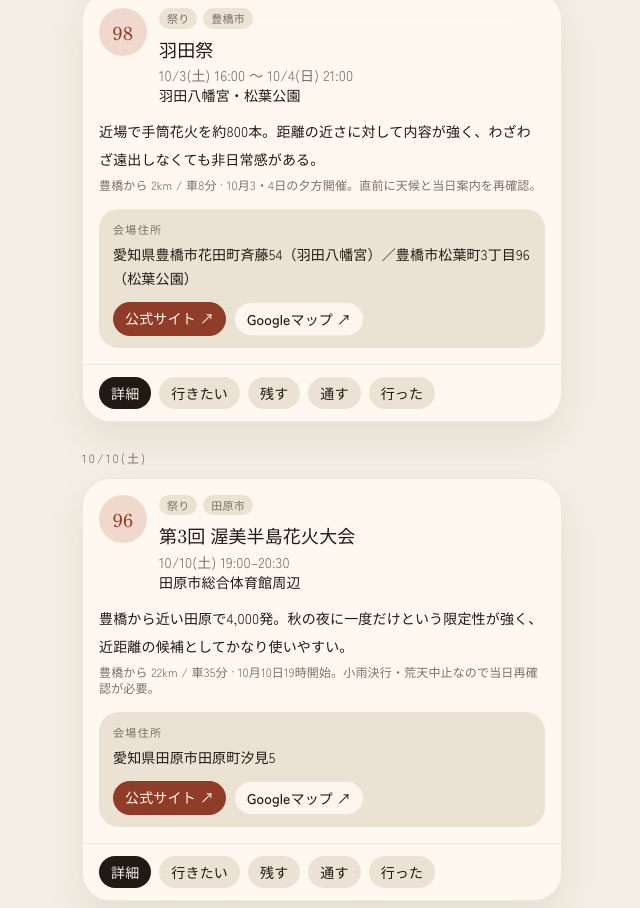
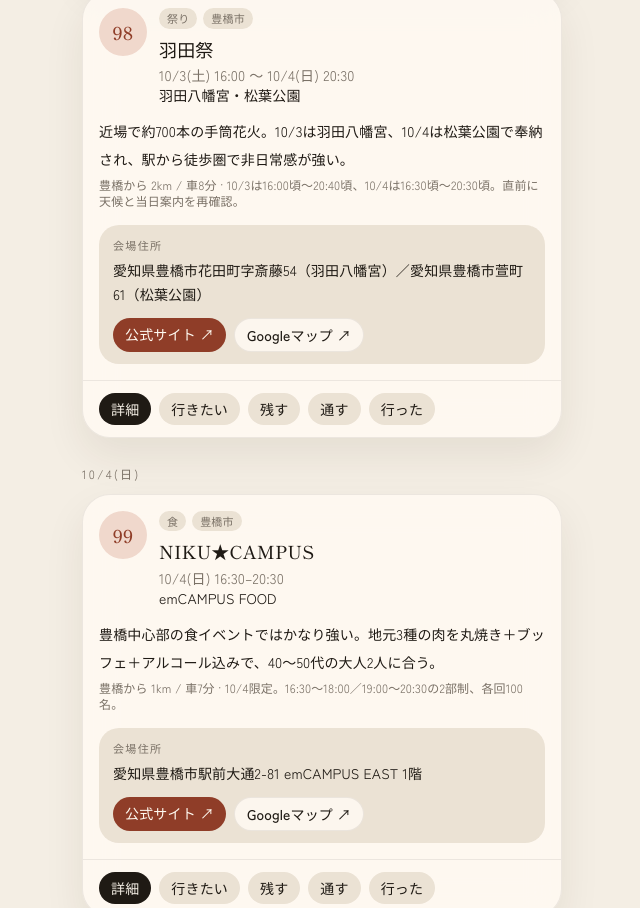
Before and after one commit to longchanp7-hub/ikukamo, a Next.js app: page /ikukamo/ in a window 1280 px wide. Shown: the part 5338-6246 px from the top of the page, without its empty margins (318-958 px from the left). Built offline with nearby package versions, Linux system fonts and the light colour scheme.

Commit message:
Add NIKU CAMPUS and moonlight music event; correct Hada festival

```diff
--- a/src/data/daily-curated-events.ts
+++ b/src/data/daily-curated-events.ts
@@ -164,12 +164,12 @@
   {
     id: "toyohashi-hada-festival-2026",
     title: "羽田祭",
-    description: "豊橋三大祭の一つ。10月3日は羽田八幡宮、4日は松葉公園で行われ、夕方には2日間で約800本の手筒花火を奉納する。",
+    description: "豊橋三大祭の一つ。10月3日は羽田八幡宮、4日は松葉公園で行われ、2日間で約700本の手筒花火が奉納される。",
     category: "festival",
     startAt: "2026-10-03T16:00:00+09:00",
-    endAt: "2026-10-04T21:00:00+09:00",
+    endAt: "2026-10-04T20:30:00+09:00",
     venueName: "羽田八幡宮・松葉公園",
-    address: "愛知県豊橋市花田町斉藤54（羽田八幡宮）／豊橋市松葉町3丁目96（松葉公園）",
+    address: "愛知県豊橋市花田町字斎藤54（羽田八幡宮）／愛知県豊橋市萱町61（松葉公園）",
     city: "豊橋市",
     prefecture: "愛知県",
     latitude: 34.7658,
@@ -180,14 +180,14 @@
     confidence: "confirmed",
     status: "scheduled",
     statusText: "開催予定",
-    statusCheckedAt: STATUS_CHECKED_AT,
-    officialUrl: "https://aichinow.pref.aichi.jp/events/detail/1727/",
+    statusCheckedAt: "2026-09-30T03:06:00.000Z",
+    officialUrl: "https://www.honokuni.or.jp/toyohashi/event-info/?Mode=detail&code=1010",
     mapUrl: mapsUrl(34.7658, 137.3762, "羽田八幡宮"),
     priceText: "観覧無料",
-    parkingText: "駐車場なし。豊橋駅西口から徒歩約8分",
-    aiComment: "近場で手筒花火を約800本。距離の近さに対して内容が強く、わざわざ遠出しなくても非日常感がある。",
-    goNowReason: "10月3・4日の夕方開催。直前に天候と当日案内を再確認。",
-    recommendReason: "豊橋三大祭×手筒花火×駅近で、大人向け度が高い。",
+    parkingText: "駐車場なし。10/3は豊橋駅西口、10/4は東口から各徒歩約10分",
+    aiComment: "近場で約700本の手筒花火。10/3は羽田八幡宮、10/4は松葉公園で奉納され、駅から徒歩圏で非日常感が強い。",
+    goNowReason: "10/3は16:00頃〜20:40頃、10/4は16:30頃〜20:30頃。直前に天候と当日案内を再確認。",
+    recommendReason: "豊橋三大祭×約700本の手筒花火×駅近で、大人向け度が高い。",
     isSample: false,
     weatherDependent: true,
     limitedPeriod: true,
@@ -205,9 +205,17 @@
         sourceName: "Aichi Now",
         fetchedAt: FETCHED_AT,
       },
+      {
+        id: "src-hada-festival-honokuni-20260930",
+        eventId: "toyohashi-hada-festival-2026",
+        sourceType: "official",
+        sourceUrl: "https://www.honokuni.or.jp/toyohashi/event-info/?Mode=detail&code=1010",
+        sourceName: "豊橋観光コンベンション協会",
+        fetchedAt: "2026-09-30T03:06:00.000Z",
+      },
     ],
     createdAt: FETCHED_AT,
-    updatedAt: STATUS_CHECKED_AT,
+    updatedAt: "2026-09-30T03:06:00.000Z",
   },
   {
     id: "atsumi-peninsula-fireworks-2026",
@@ -667,4 +675,117 @@
     createdAt: "2026-09-29T00:24:00.000Z",
     updatedAt: "2026-09-29T00:24:00.000Z",
   },
+
+  {
+    id: "toyohashi-niku-campus-2026",
+    title: "NIKU★CAMPUS",
+    description: "emCAMPUS FOOD開業5周年のオープニングイベント。段戸牛・三州豚・厳選三河鶏を目の前で丸焼きにし、ブッフェとアルコールを含むフリードリンク、フラダンスショーを楽しむ一日限定の肉フェス。",
+    category: "food",
+    startAt: "2026-10-04T16:30:00+09:00",
+    endAt: "2026-10-04T20:30:00+09:00",
+    venueName: "emCAMPUS FOOD",
+    address: "愛知県豊橋市駅前大通2-81 emCAMPUS EAST 1階",
+    city: "豊橋市",
+    prefecture: "愛知県",
+    latitude: 34.762709,
+    longitude: 137.387453,
+    distanceFromToyohashiKm: 1,
+    driveMinutes: 7,
+    score: 99,
+    confidence: "confirmed",
+    status: "scheduled",
+    statusText: "開催予定・予約受付中",
+    statusCheckedAt: "2026-09-30T03:06:00.000Z",
+    officialUrl: "https://1484machinaka.jp/event/15073",
+    mapUrl: mapsUrl(34.762709, 137.387453, "emCAMPUS FOOD"),
+    priceText: "大人6,000円／小学生3,000円／未就学児無料",
+    parkingText: "駅前エリア。飲酒を含むフリードリンクのため公共交通推奨",
+    aiComment: "豊橋中心部の食イベントではかなり強い。地元3種の肉を丸焼き＋ブッフェ＋アルコール込みで、40〜50代の大人2人に合う。",
+    goNowReason: "10/4限定。16:30〜18:00／19:00〜20:30の2部制、各回100名。",
+    recommendReason: "段戸牛・三州豚・三河鶏を一度に丸焼きで味わえる一日限定企画。近さ・食・限定性が全部強い。",
+    isSample: false,
+    weatherDependent: false,
+    limitedPeriod: true,
+    cadence: "one_off",
+    adultOriented: true,
+    foodAppeal: 100,
+    rarity: 98,
+    snsBuzz: 88,
+    sources: [
+      {
+        id: "src-niku-campus-machinaka-20260930",
+        eventId: "toyohashi-niku-campus-2026",
+        sourceType: "official",
+        sourceUrl: "https://1484machinaka.jp/event/15073",
+        sourceName: "豊橋まちなか情報ステーション",
+        fetchedAt: "2026-09-30T03:06:00.000Z",
+      },
+      {
+        id: "src-niku-campus-tablecheck-20260930",
+        eventId: "toyohashi-niku-campus-2026",
+        sourceType: "official",
+        sourceUrl: "https://www.tablecheck.com/ja/shops/emcampus/reserve",
+        sourceName: "emCAMPUS FOOD 予約ページ",
+        fetchedAt: "2026-09-30T03:06:00.000Z",
+      },
+    ],
+    createdAt: "2026-09-30T03:06:00.000Z",
+    updatedAt: "2026-09-30T03:06:00.000Z",
+  },
+  {
+    id: "okazaki-jusanya-music-2026",
+    title: "森の十三夜おんがく会＆お月見会",
+    description: "おかざき自然体験の森で、十三夜の月を眺めながら二胡と雅楽を楽しむ夜の音楽会。月見饅頭とお茶付き、50名限定の抽選制。",
+    category: "music",
+    startAt: "2026-10-23T17:30:00+09:00",
+    endAt: "2026-10-23T20:00:00+09:00",
+    venueName: "おかざき自然体験の森",
+    address: "愛知県岡崎市八ツ木町字池ノ上10",
+    city: "岡崎市",
+    prefecture: "愛知県",
+    latitude: 35.0118534,
+    longitude: 137.1819129,
+    distanceFromToyohashiKm: 48,
+    driveMinutes: 60,
+    score: 96,
+    confidence: "confirmed",
+    status: "scheduled",
+    statusText: "開催予定・抽選申込は本日9/30まで",
+    statusCheckedAt: "2026-09-30T03:06:00.000Z",
+    officialUrl: "https://okazaki-kanko.jp/mizutomidori/program/4374",
+    mapUrl: mapsUrl(35.0118534, 137.1819129, "おかざき自然体験の森"),
+    priceText: "2,000円／人（月見饅頭・お茶付き）",
+    parkingText: "無料駐車場71台。名鉄バス「仁木」から徒歩約20分",
+    aiComment: "夜の森・十三夜・二胡・雅楽という組み合わせが珍しく、大人2人向けの落ち着いた限定イベント。申込締切が本日なので優先度が高い。",
+    goNowReason: "10/23 17:30受付、18:15〜二胡、19:00〜20:00雅楽。抽選申込は9/30まで。雨天中止。",
+    recommendReason: "50名限定で、夜の森と月見を音楽と合わせる希少性が高い。派手さより質で選ぶ候補。",
+    isSample: false,
+    weatherDependent: true,
+    limitedPeriod: true,
+    cadence: "one_off",
+    adultOriented: true,
+    foodAppeal: 35,
+    rarity: 97,
+    snsBuzz: 65,
+    sources: [
+      {
+        id: "src-okazaki-jusanya-program-20260930",
+        eventId: "okazaki-jusanya-music-2026",
+        sourceType: "official",
+        sourceUrl: "https://okazaki-kanko.jp/mizutomidori/program/4374",
+        sourceName: "岡崎市観光協会 おかざき自然体験の森",
+        fetchedAt: "2026-09-30T03:06:00.000Z",
+      },
+      {
+        id: "src-okazaki-jusanya-city-20260930",
+        eventId: "okazaki-jusanya-music-2026",
+        sourceType: "municipality",
+        sourceUrl: "https://www.city.okazaki.lg.jp/shisei/shisetsu/1009177/1009206/1009214.html",
+        sourceName: "岡崎市",
+        fetchedAt: "2026-09-30T03:06:00.000Z",
+      },
+    ],
+    createdAt: "2026-09-30T03:06:00.000Z",
+    updatedAt: "2026-09-30T03:06:00.000Z",
+  },
 ];
```
